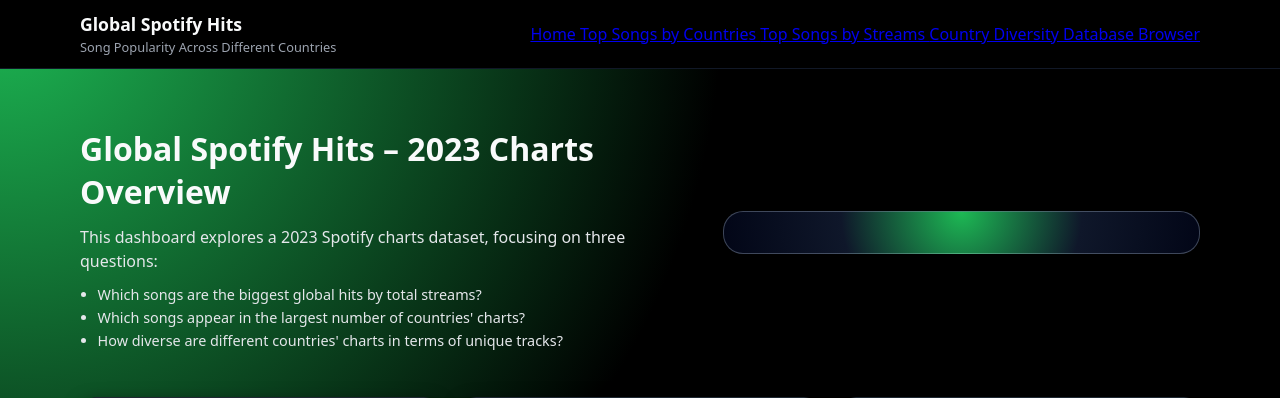
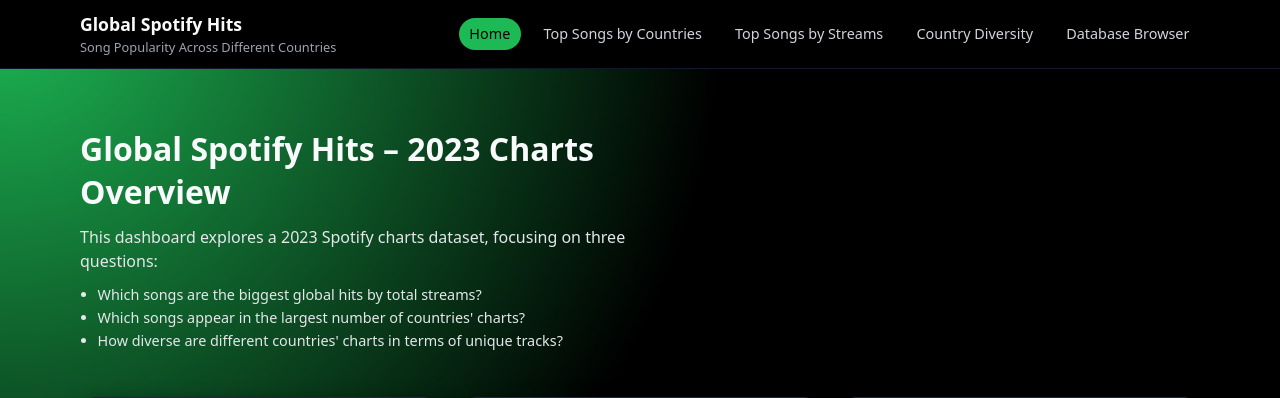
Before and after one commit to JBGerardo/Global-Spotify-Hits-CPRO2201Project, a Django app: page / in a window 1280 px wide. Shown: the top 398 px of the page. Run offline with Django 4.2, Linux system fonts and the light colour scheme.

Commit message:
Header and some design changes

```diff
--- a/webapp/charts/static/charts/css/landing.css
+++ b/webapp/charts/static/charts/css/landing.css
@@ -1,4 +1,11 @@
-/* ===== Base ===== */
+/* ==========================================================================
+   File: landing.css
+   Description: Landing page layout and Spotify-inspired theme, including hero
+                section and feature cards for the main navigation.
+   Project: Global Spotify Hits – CPRO 2201 (Python II)
+   ========================================================================== */
+
+/* ===== Base + Spotify-like theme ===== */
 body {
   margin: 0;
   font-family: system-ui, -apple-system, BlinkMacSystemFont, "Segoe UI",
@@ -7,9 +14,7 @@
   color: #f9fafb;
 }
 
-/* Re-use header class names from other pages, but tweak colors slightly
-   for the landing page if needed.
-*/
+/* ===== Shared header styling ===== */
 .site-header {
   background-color: #000000;
   color: #f9fafb;
@@ -41,7 +46,6 @@
   color: #9ca3af;
 }
 
-/* Simple navigation layout in the header */
 .site-nav {
   display: flex;
   gap: 0.75rem;
@@ -69,14 +73,12 @@
 
 /* ===== Main landing layout ===== */
 
-/* Main container that centers content and adds top/bottom spacing */
 .landing-main {
   max-width: 1120px;
   margin: 0 auto;
   padding: 2rem 1rem 3rem;
 }
 
-/* Hero section at the top of the landing page */
 .landing-hero {
   display: grid;
   grid-template-columns: minmax(0, 1.3fr) minmax(0, 1fr);
@@ -85,7 +87,6 @@
   margin-bottom: 2rem;
 }
 
-/* Left side of hero: title and description */
 .landing-hero__content h1 {
   font-size: 2rem;
   margin-bottom: 0.75rem;
@@ -97,13 +98,21 @@
   line-height: 1.5;
 }
 
-/* Right side of hero: highlight panel with a short summary */
 .landing-hero__panel {
   background: radial-gradient(circle at top, #1db954 0, #0f172a 50%, #020617 100%);
   border-radius: 1.25rem;
   padding: 1.3rem 1.4rem;
   border: 1px solid rgba(148, 163, 184, 0.4);
   box-shadow: 0 12px 25px rgba(0, 0, 0, 0.7);
+}
+
+/* Hide the panel completely if it has no content */
+.landing-hero__panel:empty {
+  display: none;
+  padding: 0;
+  border: none;
+  box-shadow: none;
+  margin: 0;
 }
 
 .landing-hero__panel h2 {
@@ -117,7 +126,6 @@
   font-size: 0.95rem;
 }
 
-/* Small list of bullet points inside the hero panel (if used) */
 .landing-hero__list {
   margin-top: 0.75rem;
   padding-left: 1.1rem;
@@ -129,16 +137,14 @@
   margin-top: 0.25rem;
 }
 
-/* ===== Cards section under hero ===== */
+/* ===== Cards section ===== */
 
-/* Layout for the three main feature cards */
 .landing-grid {
   display: grid;
   grid-template-columns: repeat(3, minmax(0, 1fr));
   gap: 1.25rem;
 }
 
-/* Individual card container */
 .landing-card {
   background: rgba(12, 12, 12, 0.9);
   border-radius: 1rem;
@@ -153,21 +159,18 @@
   font-size: 1.05rem;
 }
 
-/* Light description text within each card */
 .landing-card p {
   margin: 0 0 0.9rem 0;
   font-size: 0.9rem;
   color: #e5e7eb;
 }
 
-/* Footer line to emphasise what students can learn from this card */
 .landing-card__footnote {
   margin-top: 0.75rem;
   font-size: 0.8rem;
   color: #9ca3af;
 }
 
-/* Link button at the bottom of each card */
 .landing-card__link {
   display: inline-flex;
   align-items: center;
@@ -186,7 +189,7 @@
   background-color: #22c55e;
 }
 
-/* ===== Responsive adjustments ===== */
+/* ===== Responsive ===== */
 
 @media (max-width: 900px) {
   .landing-hero {
--- a/webapp/charts/templates/charts/landing.html
+++ b/webapp/charts/templates/charts/landing.html
@@ -16,7 +16,7 @@
 
     {# Main content area for this page #}
     <main class="landing-main">
-      <section class="landing-hero">
+            <section class="landing-hero">
         <div class="landing-hero__content">
           <h1>Global Spotify Hits – 2023 Charts Overview</h1>
           <p>
@@ -34,9 +34,6 @@
             </li>
           </ul>
         </div>
-
-        <aside class="landing-hero__panel">
-
       </section>
 
       <section class="landing-grid">
--- a/webapp/charts/templates/charts/partials/header.html
+++ b/webapp/charts/templates/charts/partials/header.html
@@ -1,40 +1,45 @@
+{# Shared header/navigation bar for all pages #}
 <header class="site-header">
   <div class="site-header__inner">
     <div class="site-header__brand">
-      <span class="site-header__title">Global Spotify Hits</span>
-      <span class="site-header__subtitle">
+      <div class="site-header__title">Global Spotify Hits</div>
+      <div class="site-header__subtitle">
         Song Popularity Across Different Countries
-      </span>
+      </div>
     </div>
 
-    <nav class="site-header__nav">
+    <nav class="site-nav">
       <a
         href="/"
-        class="site-header__link {% if active_page == 'home' %}is-active{% endif %}"
+        class="{% if active_page == 'home' %}is-active{% endif %}"
       >
         Home
       </a>
+
       <a
         href="/charts/top-songs/"
-        class="site-header__link {% if active_page == 'top_songs' %}is-active{% endif %}"
+        class="{% if active_page == 'top_songs' %}is-active{% endif %}"
       >
         Top Songs by Countries
       </a>
+
       <a
         href="/charts/top-streams/"
-        class="site-header__link {% if active_page == 'top_streams' %}is-active{% endif %}"
+        class="{% if active_page == 'top_streams' %}is-active{% endif %}"
       >
         Top Songs by Streams
       </a>
+
       <a
         href="/charts/country-diversity/"
-        class="site-header__link {% if active_page == 'country_diversity' %}is-active{% endif %}"
+        class="{% if active_page == 'country_diversity' %}is-active{% endif %}"
       >
         Country Diversity
       </a>
+
       <a
         href="/charts/browser/"
-        class="site-header__link {% if active_page == 'browser' %}is-active{% endif %}"
+        class="{% if active_page == 'browser' %}is-active{% endif %}"
       >
         Database Browser
       </a>
```
